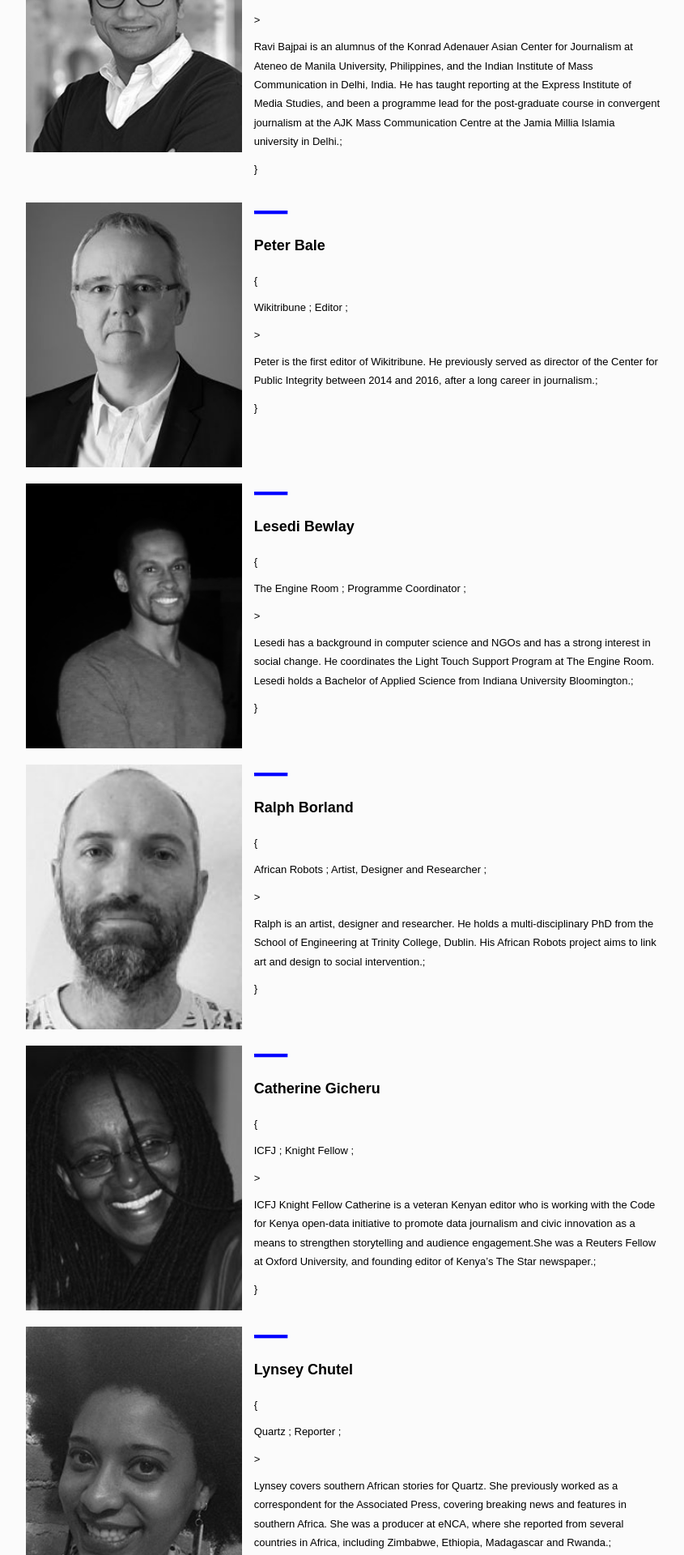
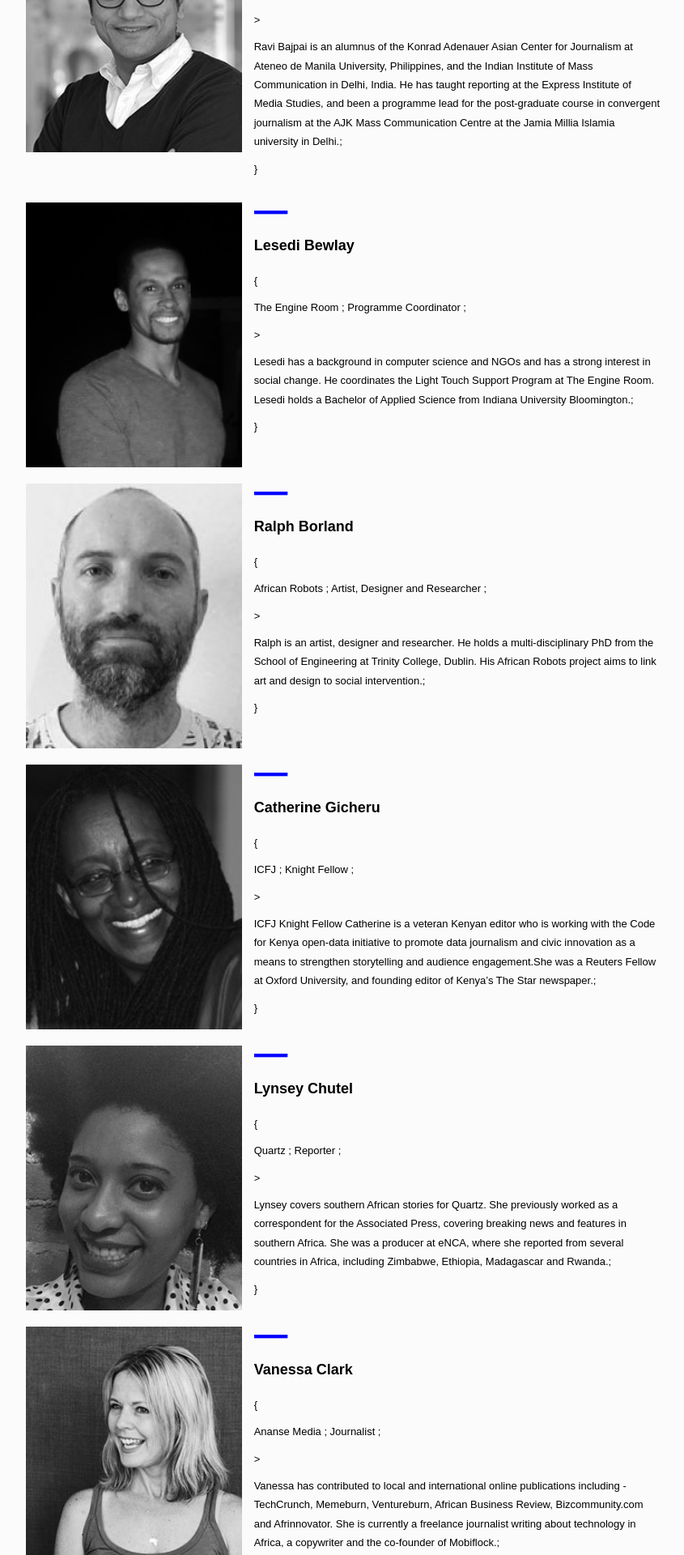
Before and after one commit to CodeForAfrica-ARCHIVE/MediaIndabaAfrica, a Jekyll site: the page built from speakers.html, in a window 1280 px wide. Shown: the part 2451-4371 px from the top of the page at 81% size, without its empty margins (208-1053 px from the left). Built offline with Jekyll 4.4.1, drawn with Linux system fonts in a browser that asks for light colours.

Commit message:
removed Peter Bale

```diff
--- a/_data/speakers.yml
+++ b/_data/speakers.yml
@@ -45,14 +45,6 @@
   img: /img/speakers/ravi.jpg
   img_hover: /img/speakers/ravi.jpg
   css_class: ravi
-
-- name: Peter Bale
-  org: Wikitribune
-  role: Editor
-  long_bio: Peter is the first editor of Wikitribune. He previously served as director of the Center for Public Integrity between 2014 and 2016, after a long career in journalism.
-  img: /img/speakers/Peter Bale_opt.jpg
-  img_hover: /img/speakers/Peter Bale_opt.jpg
-  css_class: peter
 
 - name: Lesedi Bewlay
   org: The Engine Room
```
